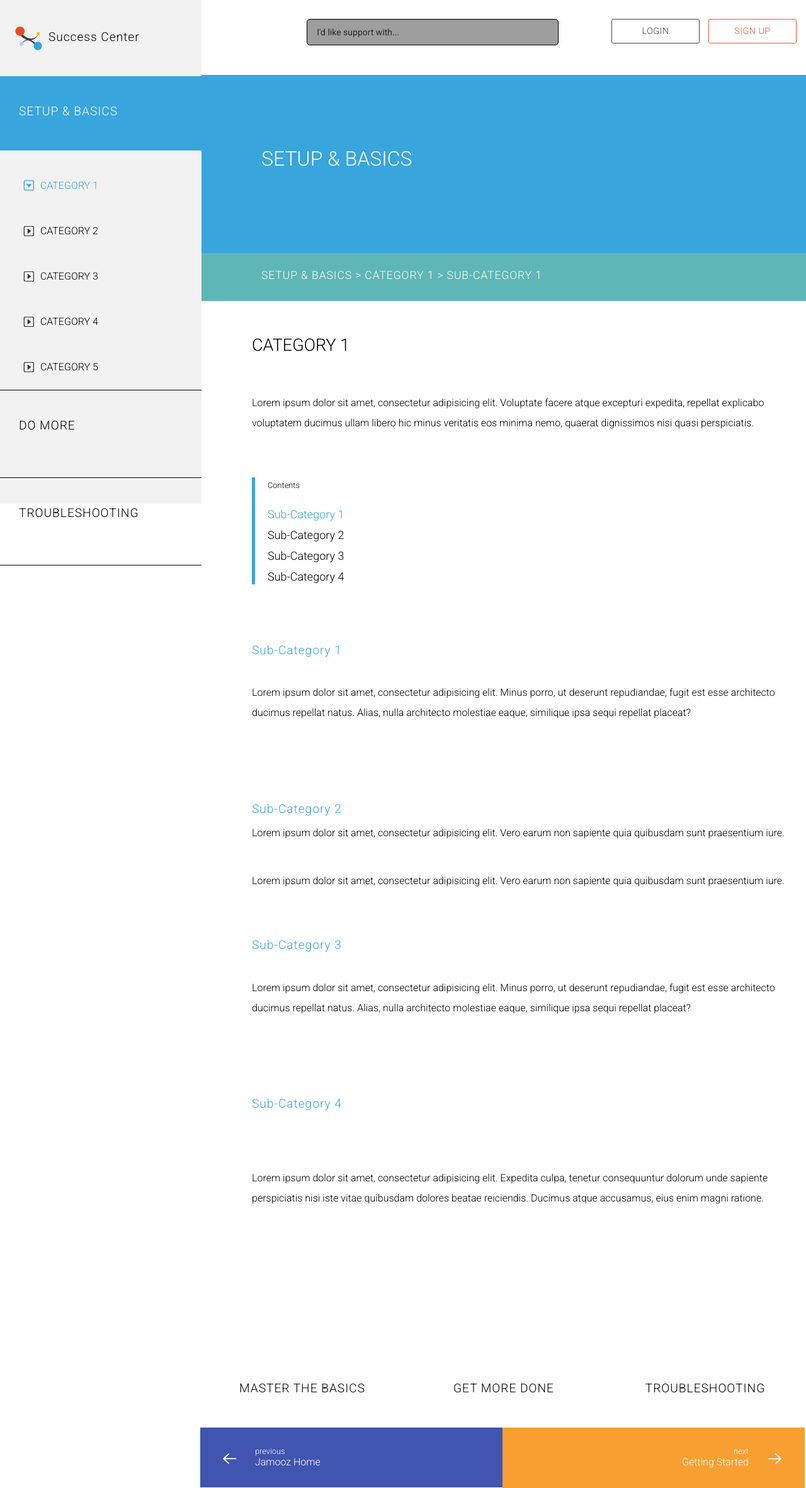
After one commit to bjorncooley/jamooz, a PHP site: page /success-2.php in a window 1280 px wide. The commit adds this page. Shown: the whole page at 63% size. Run offline with PHP 8.4, Linux system fonts and the light colour scheme; some libraries are stand-ins or nearby versions; grey boxes are pictures that could not be loaded.

Commit message:
Add success subpage

```diff
--- a/css/custom/_base.scss
+++ b/css/custom/_base.scss
@@ -800,3 +843,15 @@ button.yellow-background {
         }
     }
 }
+
+#success-page-2 {
+
+    #content-container {
+
+        .content-menu-container {
+
+            padding-left: 20px;
+            border-left: 5px solid $light-blue;
+        }
+    }
+}
--- a/css/custom/_universal.scss
+++ b/css/custom/_universal.scss
@@ -120,6 +120,16 @@ input {
 .dark-gray-border {
 
   border: 1px solid $dark-gray;
+}
+
+.light-blue {
+
+  color: $light-blue;
+}
+
+.light-blue-background {
+
+  background-color: $light-blue;
 }
 
 .light-gray-background {
@@ -390,7 +400,7 @@ p.tiny {
 
 .inline-block {
 
-  div, h1, h2, h3, h4, h5, img, a, p, input, button {
+  &>div, &>h1, &>h2, &>h3, &>h4, &>h5, &>img, &>a, &>p, &>input, &>button {
 
     display: inline-block;
   }
--- a/css/custom/styles.css
+++ b/css/custom/styles.css
@@ -46,6 +46,12 @@ input {
 
 .dark-gray-border {
   border: 1px solid #434343; }
+
+.light-blue {
+  color: #38a5dd; }
+
+.light-blue-background {
+  background-color: #38a5dd; }
 
 .light-gray-background {
   background-color: #f2f2f2; }
@@ -223,7 +229,7 @@ p.tiny {
 .center {
   margin: 0 auto; }
 
-.inline-block div, .inline-block h1, .inline-block h2, .inline-block h3, .inline-block h4, .inline-block h5, .inline-block img, .inline-block a, .inline-block p, .inline-block input, .inline-block button {
+.inline-block > div, .inline-block > h1, .inline-block > h2, .inline-block > h3, .inline-block > h4, .inline-block > h5, .inline-block > img, .inline-block > a, .inline-block > p, .inline-block > input, .inline-block > button {
   display: inline-block; }
 
 .block div, .block h1, .block h2, .block h3, .block h4, .block h5, .block img, .block a, .block p, .block input, .block button {
@@ -621,83 +627,110 @@ button.yellow-background {
 /* --------------- */
 /* --- SUCCESS --- */
 /* --------------- */
-#success-page {
+#success-page, .success-pages {
   height: 100%;
   width: 100%;
   position: absolute; }
-  #success-page #sidebar {
+  #success-page #sidebar, .success-pages #sidebar {
     width: 25%;
     position: absolute;
     top: 0;
     left: 0;
     height: 100%; }
-    #success-page #sidebar .side-menu-header {
-      padding: 30px 0; }
-    #success-page #sidebar .side-menu-item {
-      padding: 30px;
-      border-bottom: 1px solid black;
-      width: 100%; }
-  #success-page #main-content {
+    #success-page #sidebar .side-menu-header, .success-pages #sidebar .side-menu-header {
+      padding: 36px 15px 35px; }
+    #success-page #sidebar .side-menu-item, .success-pages #sidebar .side-menu-item {
+      border-bottom: 1px solid black; }
+      #success-page #sidebar .side-menu-item > div, .success-pages #sidebar .side-menu-item > div {
+        padding: 20px 30px;
+        width: 100%; }
+        #success-page #sidebar .side-menu-item > div:nth-of-type(1), .success-pages #sidebar .side-menu-item > div:nth-of-type(1) {
+          padding: 40px 30px;
+          margin-bottom: 20px; }
+        #success-page #sidebar .side-menu-item > div p, .success-pages #sidebar .side-menu-item > div p {
+          margin-bottom: 0; }
+  #success-page #main-content, .success-pages #main-content {
     position: absolute;
     top: 0;
     left: 25%;
     width: 75%; }
-    #success-page #main-content #nav {
+    #success-page #main-content #nav, .success-pages #main-content #nav {
       width: 100%; }
-      #success-page #main-content #nav button {
+      #success-page #main-content #nav input, .success-pages #main-content #nav input {
+        width: 400px;
+        border: 1px solid black;
+        border-radius: 5px;
+        -moz-border-radius: 5px;
+        display: inline-block;
+        height: 42px;
+        margin-right: 80px;
+        background: url(../../img/success/black_search_icon.png) no-repeat 2%;
+        padding-right: 40px; }
+      #success-page #main-content #nav button, .success-pages #main-content #nav button {
         width: 140px; }
-      #success-page #main-content #nav button:nth-of-type(2) {
+      #success-page #main-content #nav button:nth-of-type(2), .success-pages #main-content #nav button:nth-of-type(2) {
         margin-left: 10px; }
-    #success-page #main-content #welcome {
+    #success-page #main-content #welcome, .success-pages #main-content #welcome {
       padding: 90px 0; }
-  #success-page #welcome {
+    #success-page #main-content #success-header, .success-pages #main-content #success-header {
+      padding: 110px 0 90px; }
+    #success-page #main-content #subcategory, .success-pages #main-content #subcategory {
+      padding: 20px 0; }
+    #success-page #main-content #success-header, #success-page #main-content #subcategory, #success-page #main-content #content-container, .success-pages #main-content #success-header, .success-pages #main-content #subcategory, .success-pages #main-content #content-container {
+      padding-left: 80px; }
+  #success-page #welcome, .success-pages #welcome {
     background: #deccb4 url(../../img/success/success_bg.png) no-repeat 70%; }
-    #success-page #welcome h2, #success-page #welcome p {
+    #success-page #welcome h2, #success-page #welcome p, .success-pages #welcome h2, .success-pages #welcome p {
       max-width: 300px; }
-    #success-page #welcome button {
+    #success-page #welcome button, .success-pages #welcome button {
       padding: 20px 40px; }
-  #success-page #search-bar {
+  #success-page #search-bar, .success-pages #search-bar {
     width: 100%;
     padding: 30px 0 10px;
     text-align: center; }
-    #success-page #search-bar input {
+    #success-page #search-bar input, .success-pages #search-bar input {
       border-radius: 5px;
       -moz-border-radius: 5px;
       background: url(../../img/success/search_icon.png) no-repeat 2%;
       padding: 15px 15px 15px 50px;
       border: 1px solid white; }
-      #success-page #search-bar input::-webkit-input-placeholder {
+      #success-page #search-bar input::-webkit-input-placeholder, .success-pages #search-bar input::-webkit-input-placeholder {
         /* WebKit browsers */
         color: white; }
-      #success-page #search-bar input:-moz-placeholder {
+      #success-page #search-bar input:-moz-placeholder, .success-pages #search-bar input:-moz-placeholder {
         /* Mozilla Firefox 4 to 18 */
         color: white;
         opacity: 1; }
-      #success-page #search-bar input::-moz-placeholder {
+      #success-page #search-bar input::-moz-placeholder, .success-pages #search-bar input::-moz-placeholder {
         /* Mozilla Firefox 19+ */
         color: white;
         opacity: 1; }
-      #success-page #search-bar input:-ms-input-placeholder {
+      #success-page #search-bar input:-ms-input-placeholder, .success-pages #search-bar input:-ms-input-placeholder {
         /* Internet Explorer 10+ */
         color: white; }
-  #success-page #footer-options {
+  #success-page #footer-options, .success-pages #footer-options {
     padding: 200px 0 40px;
     width: 100%; }
-  #success-page #success-footer {
+  #success-page #success-footer, .success-pages #success-footer {
     width: 100%; }
-    #success-page #success-footer > div {
+    #success-page #success-footer > div, .success-pages #success-footer > div {
       width: 50%;
       margin: 0 -2px;
-      padding: 30px; }
-      #success-page #success-footer > div p {
+      padding: 30px;
+      display: inline-block; }
+      #success-page #success-footer > div p, .success-pages #success-footer > div p {
         margin-bottom: 0;
         line-height: 1.2em; }
-      #success-page #success-footer > div img {
+      #success-page #success-footer > div img, .success-pages #success-footer > div img {
         padding-top: 5px; }
-      #success-page #success-footer > div:nth-of-type(1) img {
+      #success-page #success-footer > div:nth-of-type(1) img, .success-pages #success-footer > div:nth-of-type(1) img {
         padding-right: 20px; }
-      #success-page #success-footer > div:nth-of-type(2) img {
+      #success-page #success-footer > div:nth-of-type(2) img, .success-pages #success-footer > div:nth-of-type(2) img {
         padding-left: 20px; }
+
+#success-page-2 #content-container .content-menu-container {
+  padding-left: 20px;
+  border-left: 5px solid #38a5dd; }
 
 @media only screen and (min-width: 640px) {
   body {
--- /dev/null
+++ b/success-2.php
@@ -0,0 +1,157 @@
+<!DOCTYPE html>
+<html class="no-js" lang="en">
+    <head>
+        <meta charset="utf-8" />
+        <meta name="viewport" content="width=device-width, initial-scale=1.0" />
+        <title>Jamooz</title>
+        <link rel="stylesheet" href="css/foundation/foundation.css" />
+        <link rel="stylesheet" href="css/custom/styles.css">
+
+    </head>
+    <body class="relative">
+        <header></header>
+
+        <div id="success-page-2" class="success-pages inline-block">
+            <div class="light-gray-background" id="sidebar">
+                <div class="inline-block side-menu-header">
+                    <img src="img/success/jamooz_logo.png" alt="">
+                    <h4 class="large">Success Center</h4>
+                </div>
+                <div class="side-menu-item">
+                    <div class="light-blue-background">
+                        <h4 class="uppercase white">Setup &amp; Basics</h4>
+                    </div>
+                    <div class="inline-block">
+                        <img src="img/success/blue_down_arrow.png" alt="">
+                        <p class="uppercase light-blue">Category 1</p>
+                    </div>
+                    <div class="inline-block">
+                        <img src="img/success/black_right_arrow.png" alt="">
+                        <p class="uppercase">Category 2</p>
+                    </div>
+                    <div class="inline-block">
+                        <img src="img/success/black_right_arrow.png" alt="">
+                        <p class="uppercase">Category 3</p>
+                    </div>
+                    <div class="inline-block">
+                        <img src="img/success/black_right_arrow.png" alt="">
+                        <p class="uppercase">Category 4</p>
+                    </div>
+                    <div class="inline-block">
+                        <img src="img/success/black_right_arrow.png" alt="">
+                        <p class="uppercase">Category 5</p>
+                    </div>
+                </div>
+                <div class="side-menu-item">
+                    <div>
+                       <h4 class="uppercase">Do More</h4>
+                    </div>
+
+                </div>
+                <div class="side-menu-item">
+                    <div>
+                        <h4 class="uppercase">Troubleshooting</h4>
+                    </div>
+                </div>
+            </div>
+            <div id="main-content">
+                <div id="nav">
+                    <div class="row padding-bottom-30 padding-top-30">
+                        <div class="large-12 columns text-right">
+                            <input type="text" placeholder="I'd like support with...">
+                            <button class="no-background dark-gray-border dark-gray radius uppercase">Login</button>
+                            <button class="radius red-orange no-background red-orange-border uppercase">Sign Up</button>
+                        </div>
+                    </div>
+                </div>
+                <div id="success-header" class="light-blue-background">
+                    <div class="row">
+                        <div class="large-12 columns text-left">
+                            <h2 class="uppercase padding-bottom-30 large white">Setup &amp; Basics</h2>
+                        </div>
+                    </div>
+                </div>
+                <div id="subcategory" class="teal-background">
+                    <div class="row">
+                        <div class="large-12 columns">
+                            <h4 class="uppercase white small">Setup &amp; Basics > Category 1 > Sub-Category 1</h4>
+                        </div>
+                    </div>
+                </div>
+                <div id="content-container">
+                    <div class="content-block padding-bottom-80">
+                        <h2 class="uppercase padding-top-50 padding-bottom-50">Category 1</h2>
+                        <p class="padding-bottom-50">Lorem ipsum dolor sit amet, consectetur adipisicing elit. Voluptate facere atque excepturi expedita, repellat explicabo voluptatem ducimus ullam libero hic minus veritatis eos minima nemo, quaerat dignissimos nisi quasi perspiciatis.</p>
+                        <div class="content-menu-container">
+                            <p class="small">Contents</p>
+                            <h5 class="light-blue">Sub-Category 1</h5>
+                            <h5>Sub-Category 2</h5>
+                            <h5>Sub-Category 3</h5>
+                            <h5>Sub-Category 4</h5>
+                        </div>
+                    </div>
+                    <div class="content-block">
+                        <div class="padding-bottom-50">
+                            <h4 class="light-blue padding-bottom-30">Sub-Category 1</h4>
+                            <p class="padding-bottom-50">Lorem ipsum dolor sit amet, consectetur adipisicing elit. Minus porro, ut deserunt repudiandae, fugit est esse architecto ducimus repellat natus. Alias, nulla architecto molestiae eaque, similique ipsa sequi repellat placeat?</p>
+                        </div>
+                    </div>
+                    <div class="content-block padding-bottom-50">
+                        <h4 class="light-blue">Sub-Category 2</h4>
+                        <p>Lorem ipsum dolor sit amet, consectetur adipisicing elit. Vero earum non sapiente quia quibusdam sunt praesentium iure.</p>
+                        <img src="" alt="">
+                        <p>Lorem ipsum dolor sit amet, consectetur adipisicing elit. Vero earum non sapiente quia quibusdam sunt praesentium iure.</p>
+                    </div>
+                    <div class="content-block">
+                        <div class="padding-bottom-50">
+                            <h4 class="light-blue padding-bottom-30">Sub-Category 3</h4>
+                            <p class="padding-bottom-50">Lorem ipsum dolor sit amet, consectetur adipisicing elit. Minus porro, ut deserunt repudiandae, fugit est esse architecto ducimus repellat natus. Alias, nulla architecto molestiae eaque, similique ipsa sequi repellat placeat?</p>
+                        </div>
+                    </div>
+                    <div class="content-block padding-bottom-50">
+                        <h4 class="light-blue padding-bottom-30">Sub-Category 4</h4>
+                        <img src="" alt="" class="padding-bottom-50">
+                        <p>Lorem ipsum dolor sit amet, consectetur adipisicing elit. Expedita culpa, tenetur consequuntur dolorum unde sapiente perspiciatis nisi iste vitae quibusdam dolores beatae reiciendis. Ducimus atque accusamus, eius enim magni ratione.</p>
+                    </div>
+                </div>
+                <div id="footer-options">
+                    <div class="row">
+                        <div class="large-4 columns text-center">
+                            <h4 class="uppercase">Master the Basics</h4>
+                        </div>
+                        <div class="large-4 columns text-center">
+                            <h4 class="uppercase">Get More Done</h4>
+                        </div>
+                        <div class="large-4 columns text-center">
+                            <h4 class="uppercase">Troubleshooting</h4>
+                        </div>
+                    </div>
+                </div>
+                <div id="success-footer">
+                    <div class="inline-block medium-blue-background white">
+                        <img src="img/success/white_left_arrow.png" alt="">
+                        <div class="block">
+                            <p class="small">previous</p>
+                            <p>Jamooz Home</p>
+                        </div>
+                    </div>
+                    <div class="text-right orange-background white inline-block">
+                        <div class="block">
+                            <p class="small">next</p>
+                            <p>Getting Started</p>
+                        </div>
+
+                        <img src="img/success/white_right_arrow.png" alt="">
+                    </div>
+
+                </div>
+            </div>
+        </div>
+        <footer>
+            <link href='http://fonts.googleapis.com/css?family=Roboto:500,400,300,100' rel='stylesheet' type='text/css'>
+            <script src="https://ajax.googleapis.com/ajax/libs/jquery/2.1.4/jquery.min.js"></script>
+            <script src="js/vendor/modernizr.js"></script>
+            <script src="js/functions.js"></script>
+        </footer>
+    </body>
+</html>
```
Also changed, not shown: other parts of css/custom/_base.scss (+47 -4 lines), success.php (+13 -4 lines), img/success/black_right_arrow.png (renamed from img/success/success_center_page-2_06.png), img/success/blue_down_arrow.png (renamed from img/success/success_center_page-2_03.png), 1 other file.
